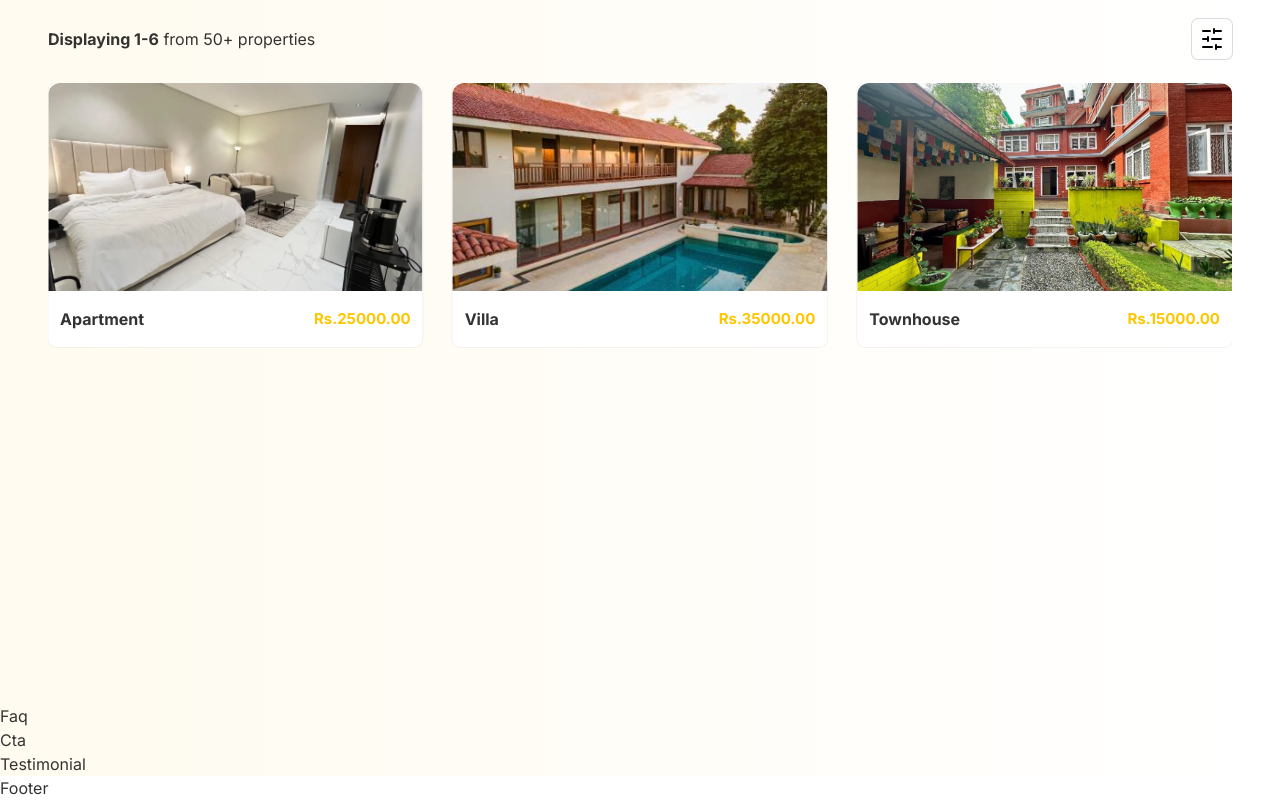
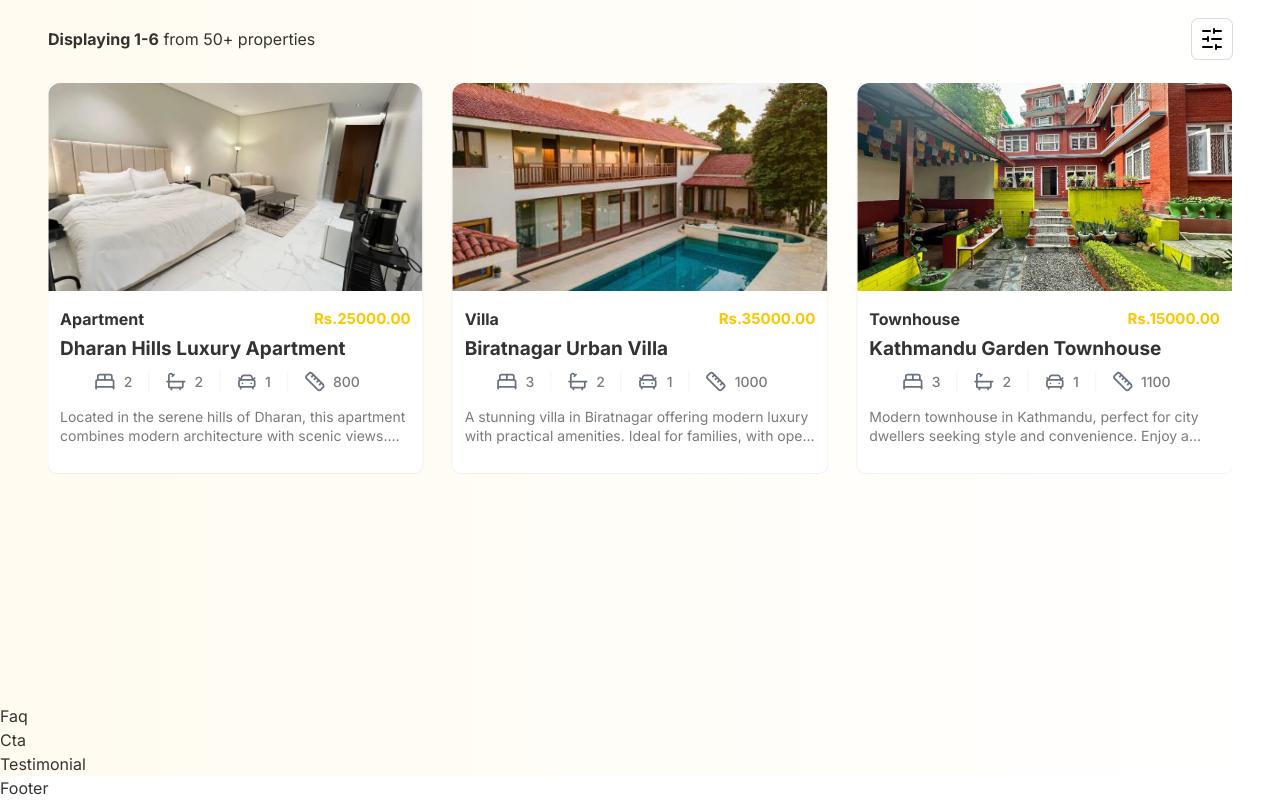
Before and after one commit to Shah-Arjun/EasyRentNepal, a React (Vite) app in the folder frontend/: page / in a window 1280 px wide. Shown: the part 1751-2551 px from the top of the page. Built offline with nearby package versions, Linux system fonts and the light colour scheme.

Commit message:
Dummy Properties

```diff
--- a/frontend/src/components/Item.jsx
+++ b/frontend/src/components/Item.jsx
@@ -1,27 +1,48 @@
 import React from 'react'
 import { Link } from 'react-router-dom'
+import { assets } from '../assets/data'
 
-const Item = ({property}) => {
+const Item = ({ property }) => {
   return (
     <Link to={`/listing/` + property._id}
-    className='block rounded-lg bg-white ring-1 ring-slate-900/5'
+      className='block rounded-lg bg-white ring-1 ring-slate-900/5'
     >
       {/* Image */}
       <div className='relative'>
         <img src={property.images[0]} alt={property.title}
-        className='h-[13rem] w-full aspect-square object-cover rounded-t-xl'/>
+          className='h-[13rem] w-full aspect-square object-cover rounded-t-xl'/>
       </div>
       {/* Info */}
       <div className="p-3">
         <div className="flexBetween">
-          <h5 className="bold-16 my-1">
-            {property.propertyType}
-          </h5>
+          <h5 className="bold-16 my-1">{property.propertyType}</h5>
           <div className='bold-15 text-secondary'>
             Rs.{property.price.rent}.00
           </div>
+          </div>
+          <h4 className='h4 line-clamp-1'>{property.title}</h4>
+          <div className="flexCenter gap-4 py-2">
+            <p className='flexCenter gap-x-2 border-r border-slate-900/5 pr-4 font-[500]'>
+              <img src={assets.bed} alt="facilitiesIcon" width={21} />
+              {property.facilities.bedrooms}
+            </p>
+            <p className='flexCenter gap-x-2 border-r border-slate-900/5 pr-4 font-[500]'>
+              <img src={assets.bath} alt="facilitiesIcon" width={21} />
+              {property.facilities.bathrooms}
+            </p>
+            <p className='flexCenter gap-x-2 border-r border-slate-900/5 pr-4 font-[500]'>
+              <img src={assets.car} alt="facilitiesIcon" width={21} />
+              {property.facilities.garages}
+            </p>
+            <p className='flexCenter gap-x-2 pr-4 font-[500]'>
+              <img src={assets.ruler} alt="facilitiesIcon" width={21} />
+              {property.area}
+            </p>
+          </div>
+          <p className="pt-2 mb-4 line-clamp-2">
+            {property.description}
+          </p>
         </div>
-      </div>
     </Link>
   )
 }
```
